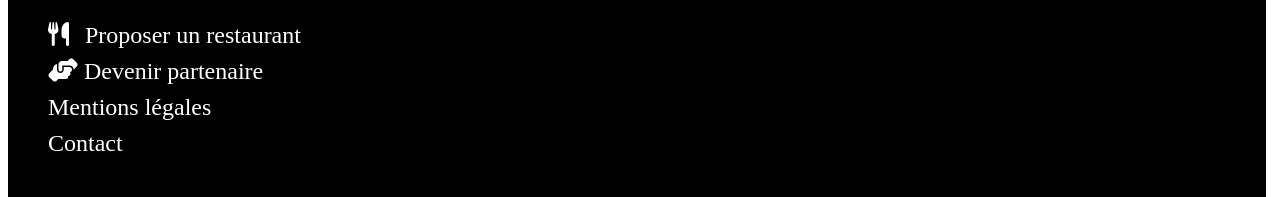
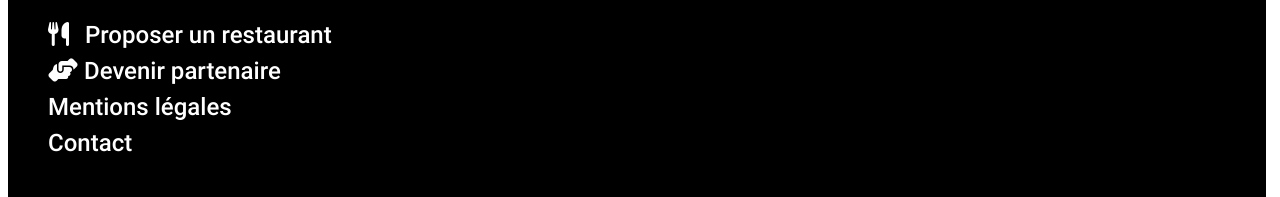
Before and after one commit to Yosra-Bouzouita/projet3_restaurant, a website: page index.html in a window 1280 px wide. Shown: the part 3162-3359 px from the top of the page. Drawn offline with Linux system fonts and the light colour scheme.

Commit message:
reglage page acceuil

```diff
--- a/sass/main.scss
+++ b/sass/main.scss
@@ -449,6 +449,7 @@ h2 {
         color: white;
         font-size: 1.5em;
         line-height: 1.5em;
+        font-family: 'Roboto-Medium';
          .fa-cutlery
          {
           margin-right: 10px;
```
Also changed, not shown: .public/css/style.css, 1 other file.
